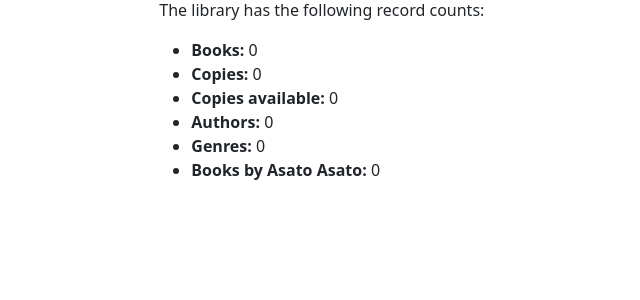
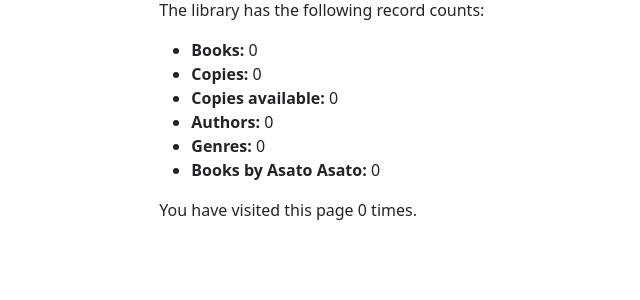
Before and after one commit to dan-tran-van/django_local_library_2024, a Django app: page /catalog/ in a window 1280 px wide. Shown: the part 144-444 px from the top of the page, without its empty margins (66-706 px from the left). Run offline with Django 4.2, Linux system fonts and the light colour scheme; data that the repository does not hold is empty.

Commit message:
Implement sessions framework
Use sessions framework to show how many
times the anonymous user has visited
the index page

```diff
--- a/catalog/templates/index.html
+++ b/catalog/templates/index.html
@@ -27,7 +27,8 @@
             <strong>Books by Asato Asato:</strong> {{ num_books_by_asato }}
         </li>
     </ul>
-{% endblock %}
+    <p>You have visited this page {{ num_visits }} time{{ num_visits|pluralize }}.</p>
+{% endblock content %}
 {% block title %}
     <title>Local Library - Home</title>
 {% endblock title %}
--- a/catalog/views.py
+++ b/catalog/views.py
@@ -12,13 +12,21 @@ def index(request):
     num_books = Book.objects.all().count()
     num_instances = BookInstance.objects.all().count()
     num_genres = Genre.objects.all().count()
-    num_books_by_asato = Book.objects.filter(author__last_name__exact="Asato").filter(author__first_name__exact="Asato").count()
+    num_books_by_asato = (
+        Book.objects.filter(author__last_name__exact="Asato")
+        .filter(author__first_name__exact="Asato")
+        .count()
+    )
 
     # Available books (status = 'a')
     num_instances_available = BookInstance.objects.filter(status__exact="a").count()
 
     # The 'all()' is implied by default.
     num_authors = Author.objects.count()
+
+    # Number of visits to this view, as counted in the session variable.
+    num_visits = request.session.get("num_visits", 0)
+    request.session["num_visits"] = num_visits + 1
 
     context = {
         "num_books": num_books,
@@ -27,6 +35,7 @@ def index(request):
         "num_authors": num_authors,
         "num_genres": num_genres,
         "num_books_by_asato": num_books_by_asato,
+        "num_visits": num_visits,
     }
 
     # Render the HTML template index.html with the data in the context variable
@@ -37,12 +46,15 @@ class BookListView(generic.ListView):
     model = Book
     paginate_by = 2
 
+
 class BookDetailView(generic.DetailView):
     model = Book
+
 
 class AuthorListView(generic.ListView):
     model = Author
     paginate_by = 1
 
+
 class AuthorDetailView(generic.DetailView):
     model = Author
```
